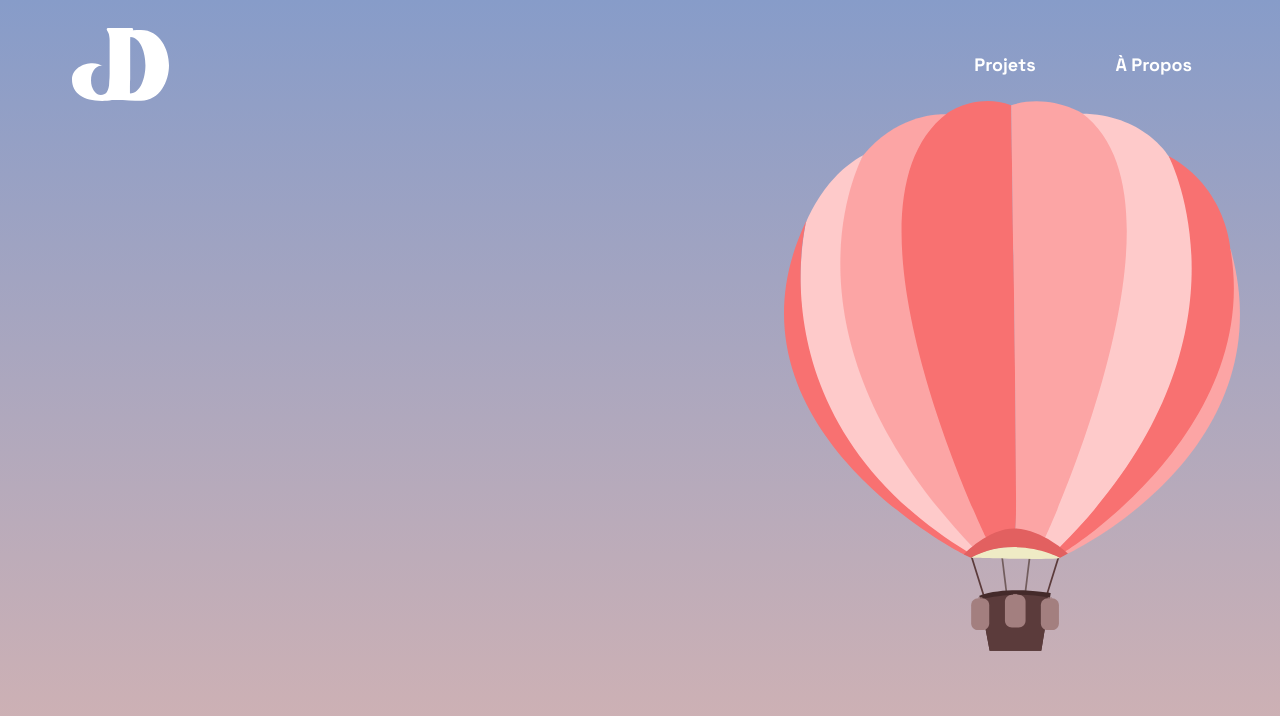
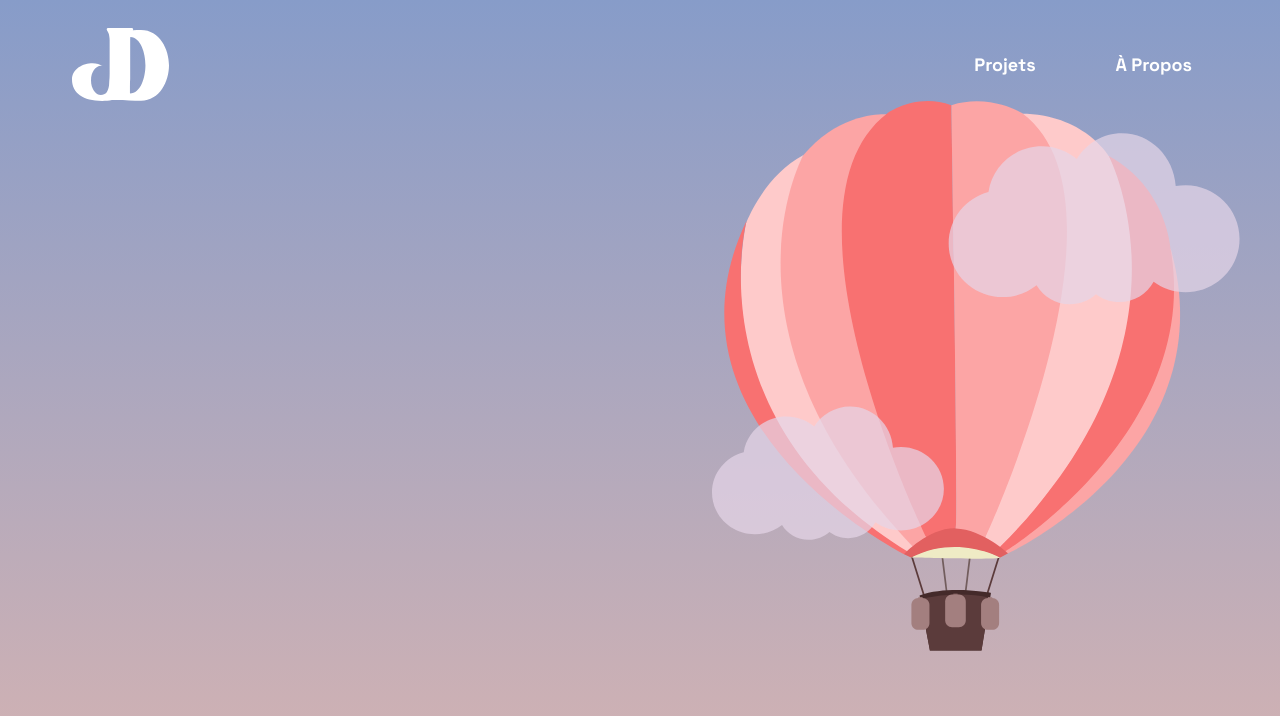
Before and after one commit to duval-justine/Portfolio_Justine_Duval, a Vue app: page / in a window 1280 px wide. Shown: the top 716 px of the page. Built offline with nearby package versions, Linux system fonts and the light colour scheme.

Commit message:
Ajout du SVG de la mongolfiere avec les nuages

```diff
--- /dev/null
+++ b/src/components/MongolfiereNuages.vue
@@ -0,0 +1,67 @@
+<template>
+    <svg width="528" height="550" viewBox="0 0 528 550" fill="none" xmlns="http://www.w3.org/2000/svg"
+        class="w-[527.79px] h-[549.76px]" preserveAspectRatio="none">
+        <path d="M200.805 455.786L199.163 456.3L211.26 494.925L212.902 494.411L200.805 455.786Z" fill="#5B3B3B"></path>
+        <path d="M274.016 494.473L275.658 494.988L287.755 456.363L286.112 455.849L274.016 494.473Z" fill="#5B3B3B">
+        </path>
+        <path d="M234.129 493.289L235.837 493.079L230.912 452.905L229.204 453.115L234.129 493.289Z" fill="#725D5D">
+        </path>
+        <path d="M259.322 452.267L257.614 452.058L252.688 492.231L254.396 492.441L259.322 452.267Z" fill="#725D5D">
+        </path>
+        <path
+            d="M217.981 549.757H269.607L279.072 492.109C279.072 492.109 236.05 484.365 207.656 494.69L217.981 549.757Z"
+            fill="#442A2A"></path>
+        <path
+            d="M208.344 498.587C208.344 498.587 244.646 488.666 278.203 497.271L269.598 549.757H217.972L208.344 498.587Z"
+            fill="#5B3B3B"></path>
+        <path
+            d="M246.961 493.829H240.198C236.363 493.829 233.254 496.938 233.254 500.773V519.582C233.254 523.417 236.363 526.525 240.198 526.525H246.961C250.795 526.525 253.904 523.417 253.904 519.582V500.773C253.904 496.938 250.795 493.829 246.961 493.829Z"
+            fill="#A37F7F"></path>
+        <path
+            d="M210.607 497.269H206.426C202.591 497.269 199.482 500.378 199.482 504.213V522.161C199.482 525.996 202.591 529.105 206.426 529.105H210.607C214.442 529.105 217.551 525.996 217.551 522.161V504.213C217.551 500.378 214.442 497.269 210.607 497.269Z"
+            fill="#A37F7F"></path>
+        <path d="M210.668 496.409H206.365V497.27H210.668V496.409Z" fill="#A37F7F"></path>
+        <path d="M245.73 492.968H241.428V493.829H245.73V492.968Z" fill="#A37F7F"></path>
+        <path
+            d="M280.302 497.269H276.121C272.286 497.269 269.177 500.378 269.177 504.213V522.161C269.177 525.996 272.286 529.105 276.121 529.105H280.302C284.137 529.105 287.246 525.996 287.246 522.161V504.213C287.246 500.378 284.137 497.269 280.302 497.269Z"
+            fill="#A37F7F"></path>
+        <path d="M280.363 496.409H276.061V497.27H280.363V496.409Z" fill="#A37F7F"></path>
+        <path
+            d="M174.495 13.2351C174.495 13.2351 128.488 9.40618 91.4893 54.1486C91.4893 54.1486 -17.5273 223.877 200.566 445.722L203.345 448.226L211.95 442.203L219.693 436.18L174.495 13.2351Z"
+            fill="#FCA5A5"></path>
+        <path
+            d="M239.492 4.24362C239.492 4.24362 246.376 409.507 243.794 427.576C241.213 445.645 217.981 440.482 217.981 440.482L213.989 435.69L213.679 435.32C213.679 435.32 53.6391 104.054 175.82 11.9875C175.82 11.9875 205.075 -8.66284 239.492 4.24362Z"
+            fill="#F87171"></path>
+        <path
+            d="M296.281 452.528C296.281 452.528 515.691 350.137 458.902 147.936L418.462 209.026L291.979 451.668L296.281 452.528Z"
+            fill="#FCA5A5"></path>
+        <path
+            d="M273.358 436.782C273.358 436.782 278.211 447.366 282.513 447.366C286.816 447.366 289.397 445.645 289.397 445.645C289.397 445.645 510.528 231.398 396.951 55.0093C396.951 55.0093 370.277 11.1273 305.745 12.8482C241.213 14.569 273.358 436.782 273.358 436.782Z"
+            fill="#FECACA"></path>
+        <path
+            d="M239.492 4.24366C239.492 4.24366 246.375 423.274 243.794 427.576C241.213 431.878 267.886 440.482 267.886 440.482L273.358 436.782C273.358 436.782 429.647 100.612 310.047 11.9875C310.047 11.9875 277.351 -7.80237 239.492 4.24366Z"
+            fill="#FCA5A5"></path>
+        <path
+            d="M396.951 55.0093C396.951 55.0093 494.18 240.002 289.397 444.785L284.234 450.808L291.118 453.389L293.863 450.257C293.863 450.257 489.877 329.487 458.902 148.796C458.902 148.796 455.46 86.8452 396.951 55.0093Z"
+            fill="#F87171"></path>
+        <path
+            d="M199.052 456.83C199.052 456.83 287.676 459.411 288.537 456.83C288.537 456.83 269.607 444.784 241.213 445.645C212.819 446.505 199.052 456.83 199.052 456.83Z"
+            fill="#EFEBC5"></path>
+        <path
+            d="M91.4981 54.1489C91.4981 54.1489 -5.73064 229.677 200.773 445.645L201.633 449.947L195.61 452.528L193.889 450.808C193.889 450.808 -5.73063 344.975 33.8492 122.983C33.8492 122.983 51.0578 75.6597 91.4981 54.1489Z"
+            fill="#FECACA"></path>
+        <path
+            d="M34.7093 119.542C34.7093 119.542 -18.6375 320.882 197.331 451.668L194.749 452.528L192.168 453.389C192.168 453.389 -63.3799 324.324 34.7093 119.542Z"
+            fill="#F87171"></path>
+        <path
+            d="M199.052 456.83L192.169 453.388C192.169 453.388 217.121 426.715 243.795 427.575C270.468 428.435 296.281 452.528 296.281 452.528L288.537 456.83C288.537 456.83 244.655 432.738 199.052 456.83Z"
+            fill="#E26060"></path>
+        <path
+            d="M527.787 137.781C527.787 167.369 503.641 191.341 473.838 191.341C461.838 191.341 450.754 187.462 441.795 180.889C435.272 192.981 422.422 201.193 407.643 201.193C398.815 201.193 390.657 198.255 384.151 193.305C377.285 199.538 368.129 203.319 358.092 203.319C343.836 203.319 331.378 195.675 324.676 184.297C315.406 191.747 303.603 196.21 290.737 196.21C260.934 196.21 236.787 172.238 236.787 142.65C236.787 117.914 253.659 97.1069 276.595 90.9555C280.437 65.1003 302.867 45.2666 329.973 45.2666C343.313 45.2666 355.492 50.0546 364.909 58.0076C374.538 42.5237 391.181 32.2822 410.079 32.2822C438.623 32.2822 461.969 55.6055 463.898 85.1288C467.119 84.5282 470.437 84.2199 473.838 84.2199C503.641 84.2199 527.787 108.192 527.787 137.781Z"
+            fill="#E5D6E9" fill-opacity="0.7"></path>
+        <path
+            d="M232 387.873C232 410.95 212.749 429.646 188.989 429.646C179.422 429.646 170.585 426.621 163.443 421.494C158.242 430.925 147.998 437.33 136.215 437.33C129.177 437.33 122.673 435.039 117.486 431.178C112.012 436.039 104.713 438.988 96.7101 438.988C85.3447 438.988 75.413 433.026 70.0692 424.152C62.6791 429.963 53.2688 433.444 43.0112 433.444C19.2508 433.444 0 414.747 0 391.671C0 372.38 13.4508 356.151 31.7371 351.354C34.8 331.189 52.6822 315.72 74.2921 315.72C84.9276 315.72 94.6378 319.455 102.145 325.657C109.822 313.581 123.09 305.594 138.157 305.594C160.914 305.594 179.526 323.784 181.064 346.81C183.632 346.341 186.278 346.101 188.989 346.101C212.749 346.101 232 364.797 232 387.873Z"
+            fill="#E5D6E9" fill-opacity="0.7"></path>
+    </svg>
+
+</template>
--- a/src/views/AccueilView.vue
+++ b/src/views/AccueilView.vue
@@ -1,14 +1,17 @@
 <template>
   <div class="container z-0 h-[1024px] w-screen bg-gradient-to-b from-pastelbleu to-pastelrose">
     <Header class="relative z-10" />
-    <Mongolfiere class="float-right mr-10" />
+    <div class="">
+      <MongolfiereNuages class="float-right mr-10 z-20" />
+    </div>
+
   </div>
 </template>
 
 <script>
 import Header from "../components/Header.vue";
-import Mongolfiere from "../components/Mongolfiere.vue";
+import MongolfiereNuages from "../components/MongolfiereNuages.vue";
 export default {
-  components: { Header, Mongolfiere }
+  components: { Header, MongolfiereNuages }
 }
 </script>
```
